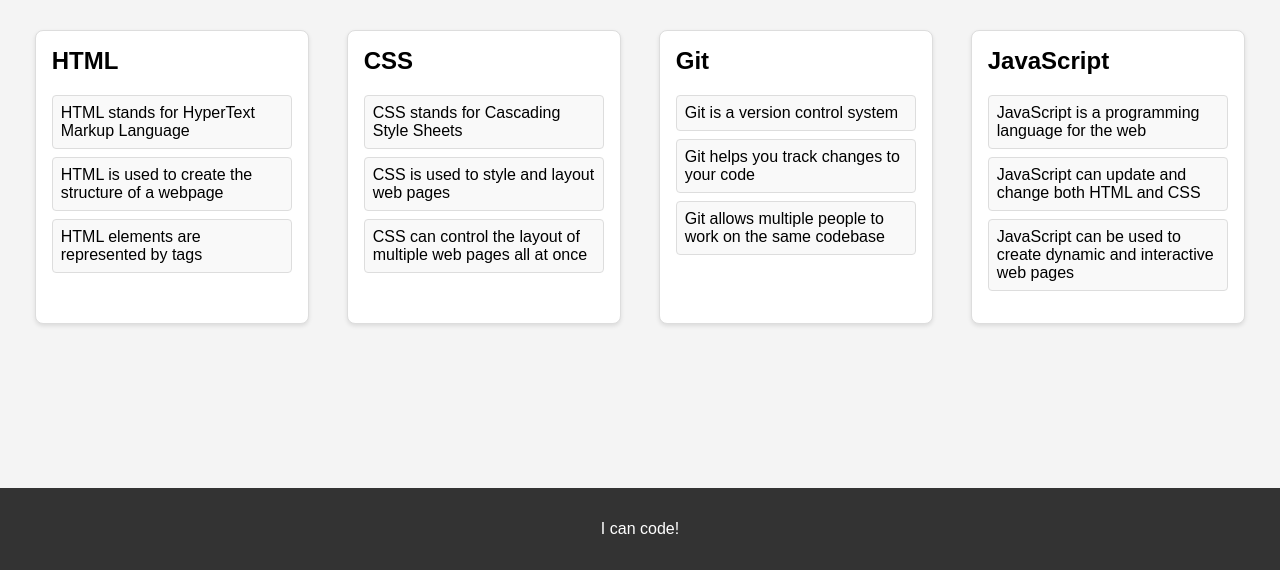
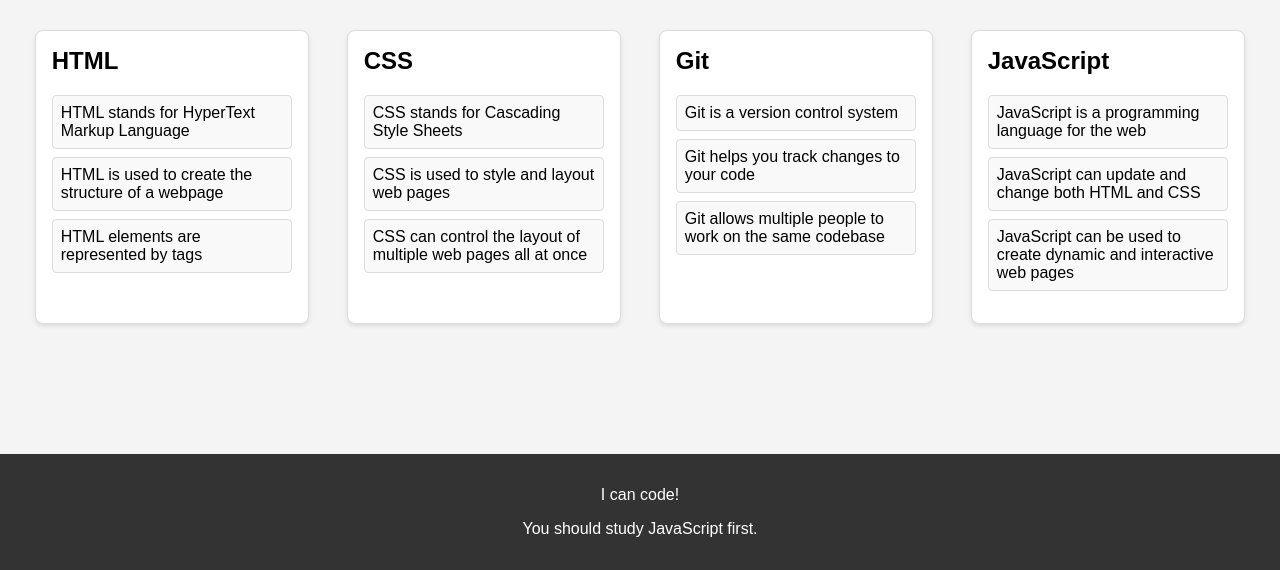
Before and after one commit to tinaara07/prework-studay-guide, a plain HTML site: page index.html in a window 1280 px wide. Shown: the part 230-800 px from the top of the page. Drawn offline with Linux system fonts and the light colour scheme.

Commit message:
chore: Add dynamic suggestion for studying topics in footer

```diff
--- a/index.html
+++ b/index.html
@@ -117,5 +117,11 @@
     <footer>
       <p>I can code!</p>
     </footer>
+    <script>
+      const topics = ['HTML', 'CSS', 'Git', 'JavaScript'];
+      const suggestionElement = document.createElement('p');
+      suggestionElement.textContent = `You should study ${topics[Math.floor(Math.random() * topics.length)]} first.`;
+      document.querySelector('footer').appendChild(suggestionElement);
+    </script>
   </body>
 </html>
```
